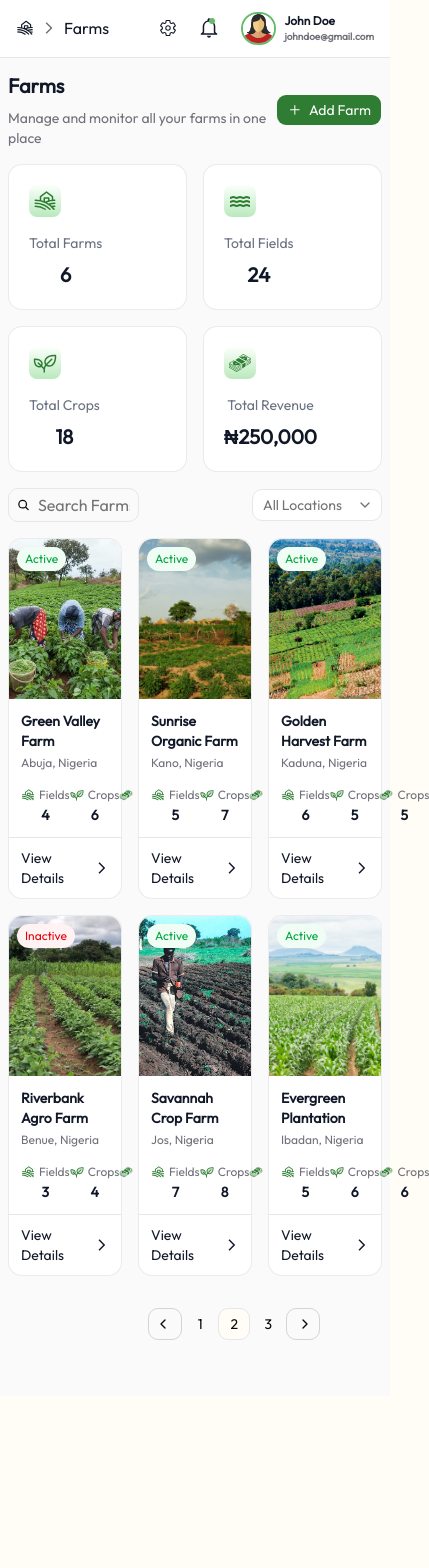
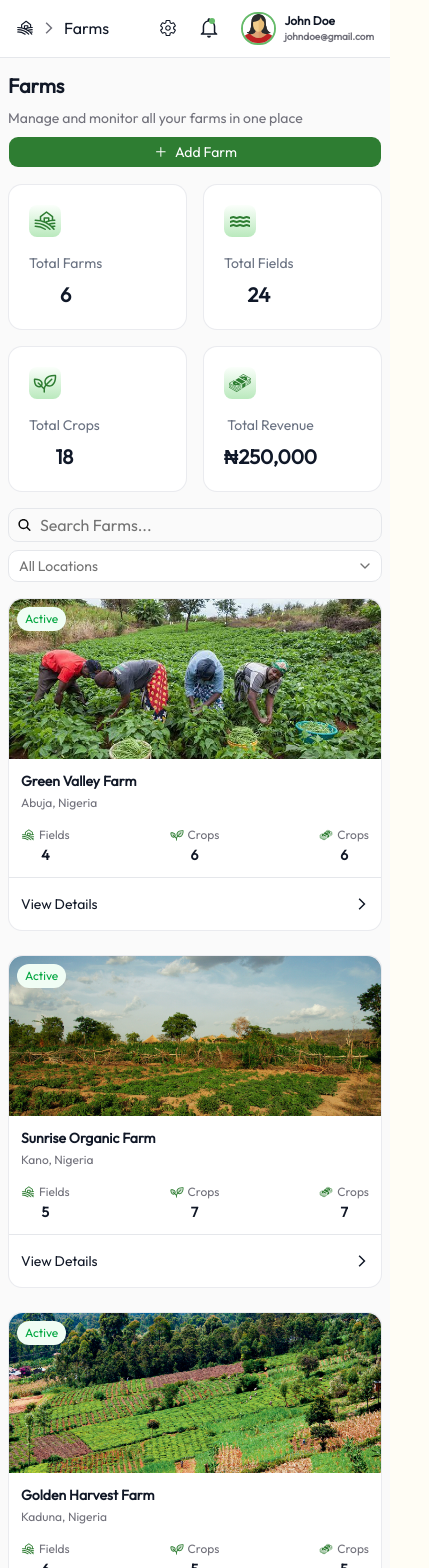
Before and after one commit to Happiesamuel/smart-farm-management, a Next.js app: page /farms in a window 390 px wide. Shown: the top 1568 px of the page, 429 px wide, since content can reach past the window. Before the commit the page ends 1396 px from the top, so only its background shows below. Built offline with nearby package versions, Linux system fonts and the light colour scheme.

Commit message:
finished md for mobile farm

```diff
--- a/app/(user)/dashboard/page.tsx
+++ b/app/(user)/dashboard/page.tsx
@@ -21,7 +21,7 @@ export default function page() {
       </div>
       <DashboardFarms />
       <div className=" grid grid-cols-1 sm:grid-cols-2 xl:grid-cols-3 items-stretch xl:h-[220px] justify-between gap-4">
-        {/* <DashboardWeather /> */}
+        <DashboardWeather />
         <DashboardProductionOveriew />
         <DashboardMass />
       </div>
--- a/components/farm/FarmAverage.tsx
+++ b/components/farm/FarmAverage.tsx
@@ -37,7 +37,7 @@ export default function FarmAverage() {
 
   return (
     <div className="py-4">
-      <div className="grid grid-cols-2  sm:grid-cols-2 md:grid-cols-3 lg:grid-cols-4 gap-4">
+      <div className="grid grid-cols-2  sm:grid-cols-2 md:grid-cols-4 gap-4">
         {stats.map((item, i) => (
           <div
             key={i}
--- a/components/farm/FarmFilter.tsx
+++ b/components/farm/FarmFilter.tsx
@@ -17,8 +17,8 @@ export default function FarmFilter() {
     { id: 3, name: "Enugu", value: "enugu" },
   ];
   return (
-    <div className="flex items-center justify-between">
-      <div className="flex w-[35%] items-center border border-border gap-2 rounded-lg px-2">
+    <div className="flex flex-col gap-2 sm:flex-row items-center justify-between">
+      <div className="flex w-full sm:w-[35%] items-center border border-border gap-2 rounded-lg px-2">
         <IoSearch />
         <Input
           placeholder="Search Farms..."
@@ -27,7 +27,7 @@ export default function FarmFilter() {
       </div>
 
       <Select onValueChange={(e) => setLocation(e)} defaultValue={location}>
-        <SelectTrigger className="text-dark border w-[130px]  border-border bg-white rounded-lg">
+        <SelectTrigger className="text-dark border w-full sm:w-[130px]  border-border bg-white rounded-lg">
           <SelectValue placeholder="All Locations" className="text-dark" />
         </SelectTrigger>
         <SelectContent className="bg-white border-border text-zinc-400">
--- a/components/farm/FarmHeader.tsx
+++ b/components/farm/FarmHeader.tsx
@@ -3,7 +3,7 @@ import { GoPlus } from "react-icons/go";
 
 export default function FarmHeader() {
   return (
-    <div className="flex items-center justify-between">
+    <div className="flex gap-2 sm:flex-row flex-col sm:items-center justify-between">
       <div className="space-y-2">
         <h5 className="text-xl text-dark font-semibold">Farms</h5>
         <p className="text-sm text-zinc-500 font-medium">
--- a/components/farm/FarmList.tsx
+++ b/components/farm/FarmList.tsx
@@ -75,10 +75,10 @@ const farms = [
 export default function FarmList() {
   return (
     <div className="py-4">
-      <div className="grid grid-cols-3 gap-4 w-full">
+      <div className="grid grid-cols-1 sm:grid-cols-2 lg:grid-cols-3 gap-6 w-full">
         {farms.map((farm) => (
           <div
-            className=" w-full group  bg-white  rounded-xl border border-border/80  hover:shadow-sm transition-all duration-500 hover:-translate-y-1"
+            className=" w-full group  bg-white max-w-sm mx-auto rounded-xl border border-border/80  hover:shadow-sm transition-all duration-500 hover:-translate-y-1"
             key={farm.id}
           >
             <div className="relative h-[160px] overflow-hidden w-full aspect-video">
@@ -134,7 +134,7 @@ export default function FarmList() {
                 </div>
               </div>
             </div>
-            <div className="flex items-center cursor-pointer px-3 justify-between border-t border-border py-2.5">
+            <div className="flex items-center cursor-pointer px-3 justify-between border-t border-border py-4">
               <p className="text-sm text-dark font-medium">View Details</p>
               <MdArrowForwardIos className="text-sm text-dark font-medium" />
             </div>
--- a/components/layout/Pagination.tsx
+++ b/components/layout/Pagination.tsx
@@ -12,7 +12,7 @@ import {
 export default function Paginate() {
   return (
     <Pagination className="w-full pt-8">
-      <PaginationContent className="justify-between  w-[25%]">
+      <PaginationContent className=" gap-5">
         <PaginationItem>
           <PaginationPrevious className="border border-zinc-300" href="#" />
         </PaginationItem>
```
